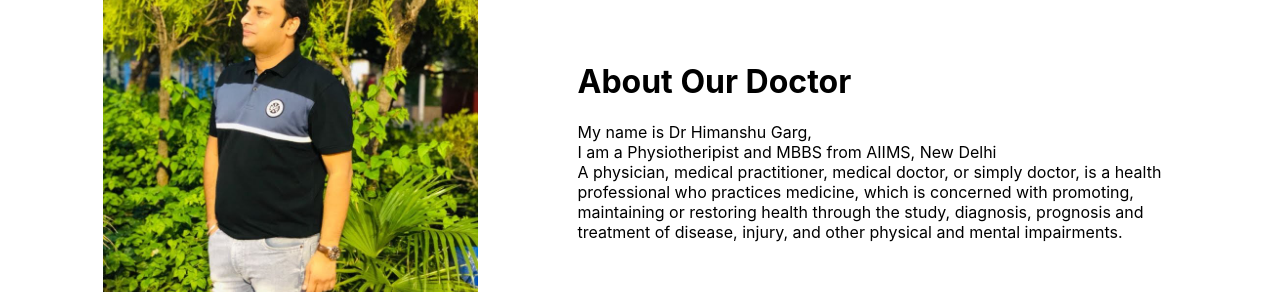
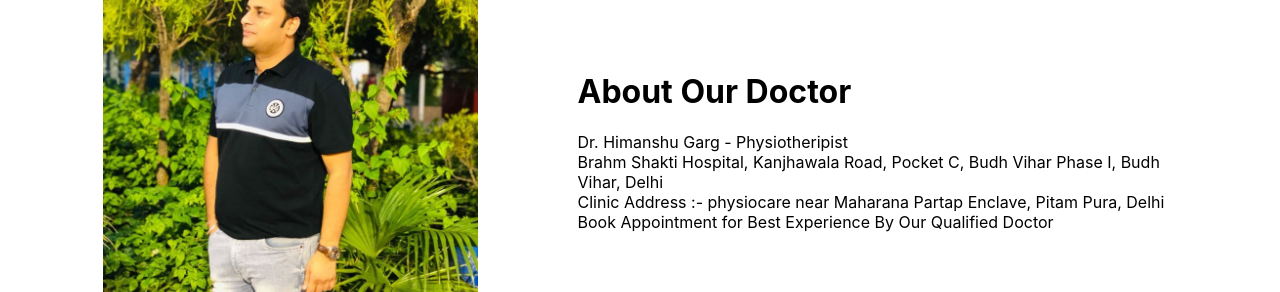
Before and after one commit to atharvgarg2010/Physio, a React (Create React App) app: page / in a window 1280 px wide. Shown: the part 860-1152 px from the top of the page. Built offline with nearby package versions, Linux system fonts and the light colour scheme; a web font is replaced by a local one.

Commit message:
Update About.jsx

```diff
--- a/src/components/About.jsx
+++ b/src/components/About.jsx
@@ -9,8 +9,8 @@ function About() {
       <img src={DrR} alt={DrR}/>
       <div className='Content'>
         <h1>About Our Doctor</h1>
-        <p>My name is Dr Himanshu Garg, <br/> I am a Physiotheripist and MBBS from AIIMS, New Delhi <br/>
-        A physician, medical practitioner, medical doctor, or simply doctor, is a health professional who practices medicine, which is concerned with promoting, maintaining or restoring health through the study, diagnosis, prognosis and treatment of disease, injury, and other physical and mental impairments.</p>
+        <p>Dr. Himanshu Garg - Physiotheripist <br/> Brahm Shakti Hospital, Kanjhawala Road, Pocket C, Budh Vihar Phase I, Budh Vihar, Delhi <br/>
+        Clinic Address :- physiocare near Maharana Partap Enclave, Pitam Pura, Delhi <br/>Book Appointment for Best Experience By Our Qualified Doctor</p>
     </div>
     </div>
   )
```
